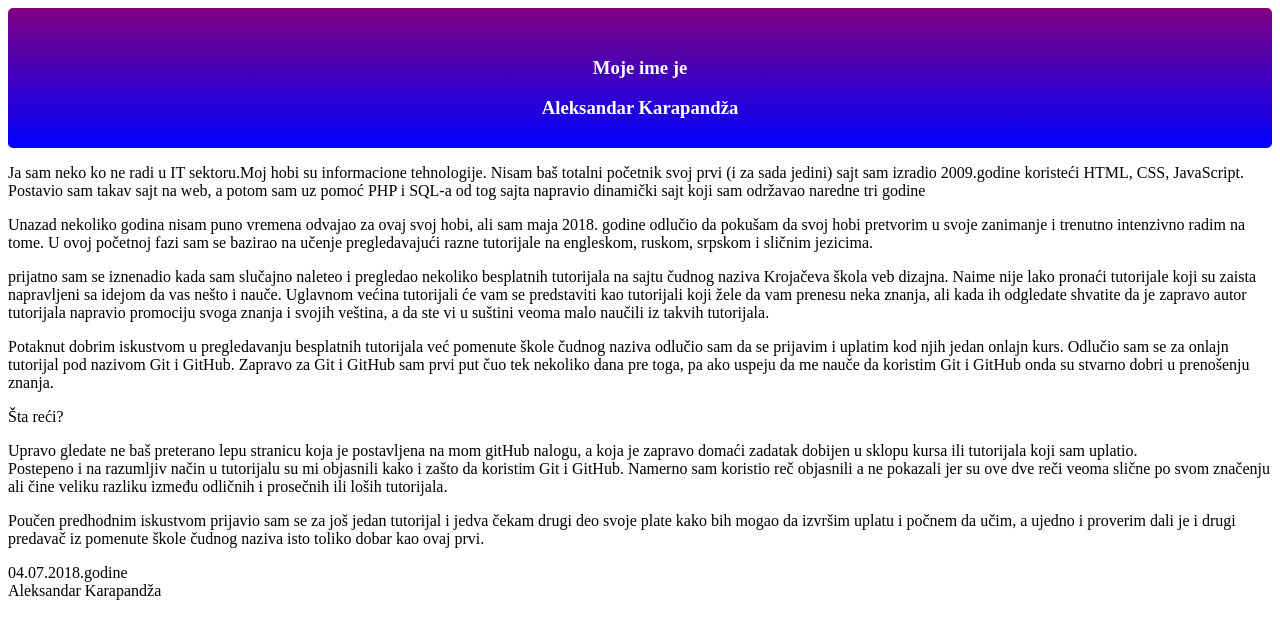
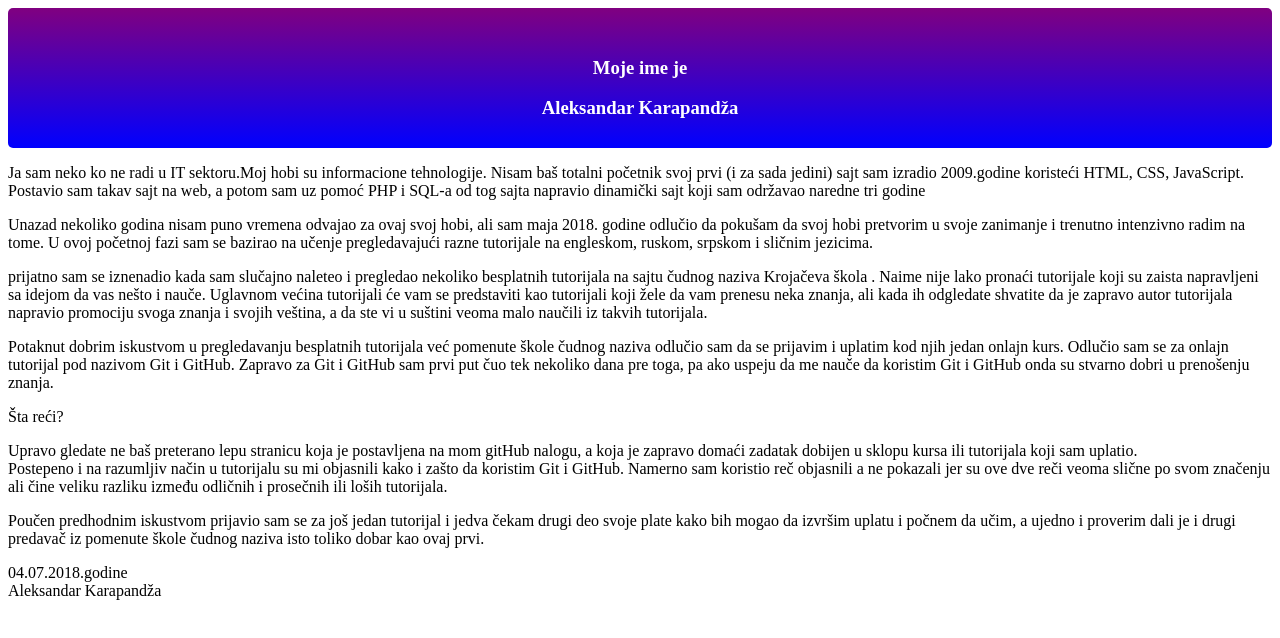
Before and after one commit to krkanbecej/domaci-zadatak, a plain HTML site: page index.html in a window 1280 px wide. Drawn offline with Linux system fonts and the light colour scheme.

Commit message:
Update index.html

```diff
--- a/index.html
+++ b/index.html
@@ -16,7 +16,7 @@
 <div class="telo">
   <p>Ja sam neko ko ne radi u IT sektoru.Moj hobi su informacione tehnologije. Nisam baš totalni početnik svoj prvi (i za sada jedini) sajt sam izradio 2009.godine koristeći HTML, CSS, JavaScript. Postavio sam takav sajt na web, a potom sam uz pomoć PHP i SQL-a od tog sajta napravio dinamički sajt koji sam održavao naredne tri godine</p>
 <p>Unazad nekoliko godina nisam puno vremena odvajao za ovaj svoj hobi, ali sam maja 2018. godine odlučio da pokušam da svoj hobi pretvorim u svoje zanimanje i trenutno intenzivno radim na tome. U ovoj početnoj fazi sam se bazirao na učenje pregledavajući razne tutorijale na engleskom, ruskom, srpskom i sličnim jezicima. </p>
-<p>prijatno sam se iznenadio kada sam slučajno naleteo i pregledao nekoliko besplatnih tutorijala na sajtu čudnog naziva Krojačeva škola veb dizajna. Naime nije lako pronaći tutorijale koji su zaista napravljeni sa idejom da vas  nešto i nauče. Uglavnom većina tutorijali će vam se predstaviti kao tutorijali koji žele da vam prenesu neka znanja, ali kada ih odgledate shvatite da je zapravo autor tutorijala napravio promociju svoga znanja i svojih veština, a da ste vi u suštini veoma malo naučili iz takvih tutorijala.  </p>
+<p>prijatno sam se iznenadio kada sam slučajno naleteo i pregledao nekoliko besplatnih tutorijala na sajtu čudnog naziva Krojačeva škola . Naime nije lako pronaći tutorijale koji su zaista napravljeni sa idejom da vas  nešto i nauče. Uglavnom većina tutorijali će vam se predstaviti kao tutorijali koji žele da vam prenesu neka znanja, ali kada ih odgledate shvatite da je zapravo autor tutorijala napravio promociju svoga znanja i svojih veština, a da ste vi u suštini veoma malo naučili iz takvih tutorijala.  </p>
 <p>Potaknut dobrim iskustvom u pregledavanju besplatnih tutorijala već pomenute škole čudnog naziva odlučio sam da se prijavim i uplatim kod njih jedan onlajn kurs. Odlučio sam se za onlajn tutorijal pod nazivom Git i GitHub. Zapravo za Git i GitHub sam prvi put čuo tek nekoliko dana pre toga, pa ako uspeju da me nauče da koristim Git i GitHub onda su stvarno dobri u prenošenju znanja.</p>
 <p>Šta reći?</p>
 <p>Upravo gledate ne baš preterano lepu stranicu koja je postavljena na mom gitHub nalogu, a koja je zapravo domaći zadatak dobijen u sklopu kursa ili tutorijala koji sam uplatio.<br />
```
